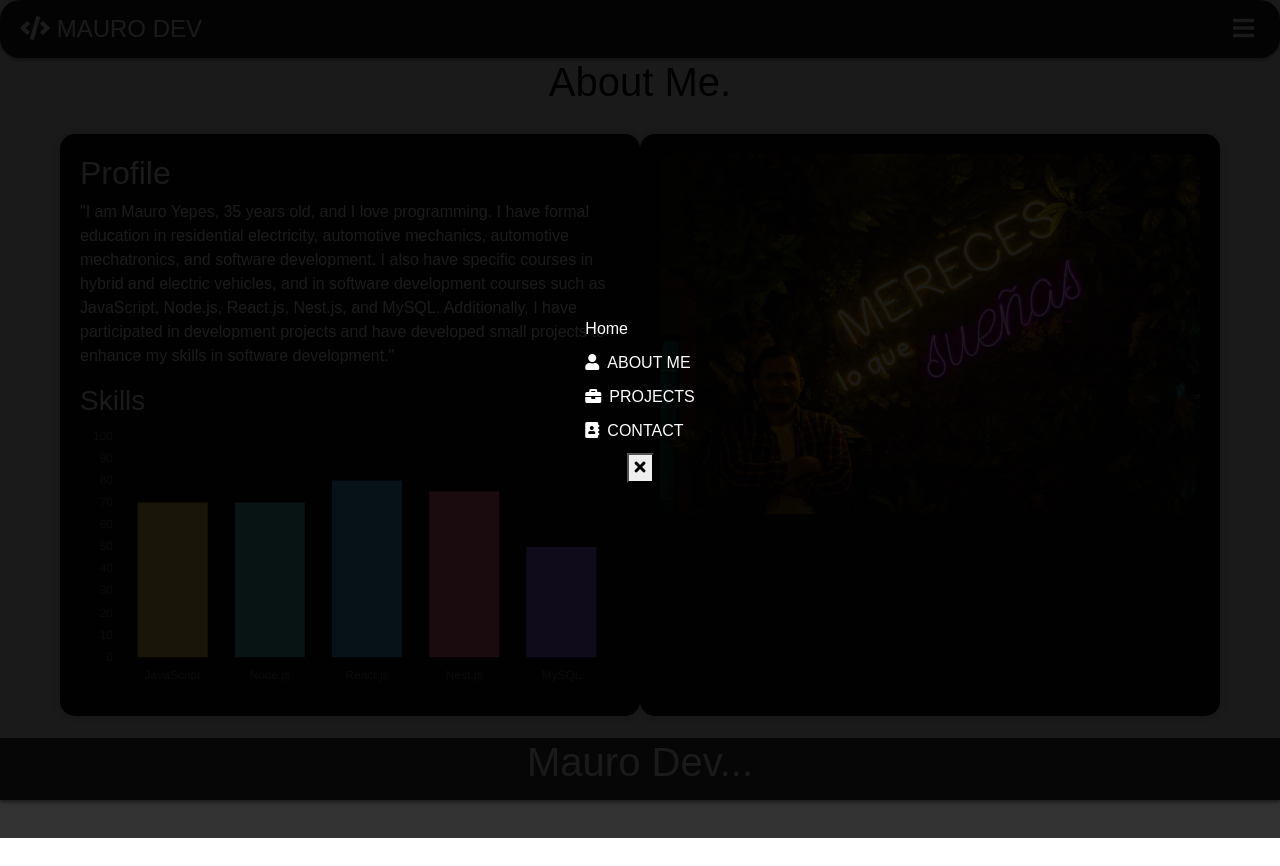
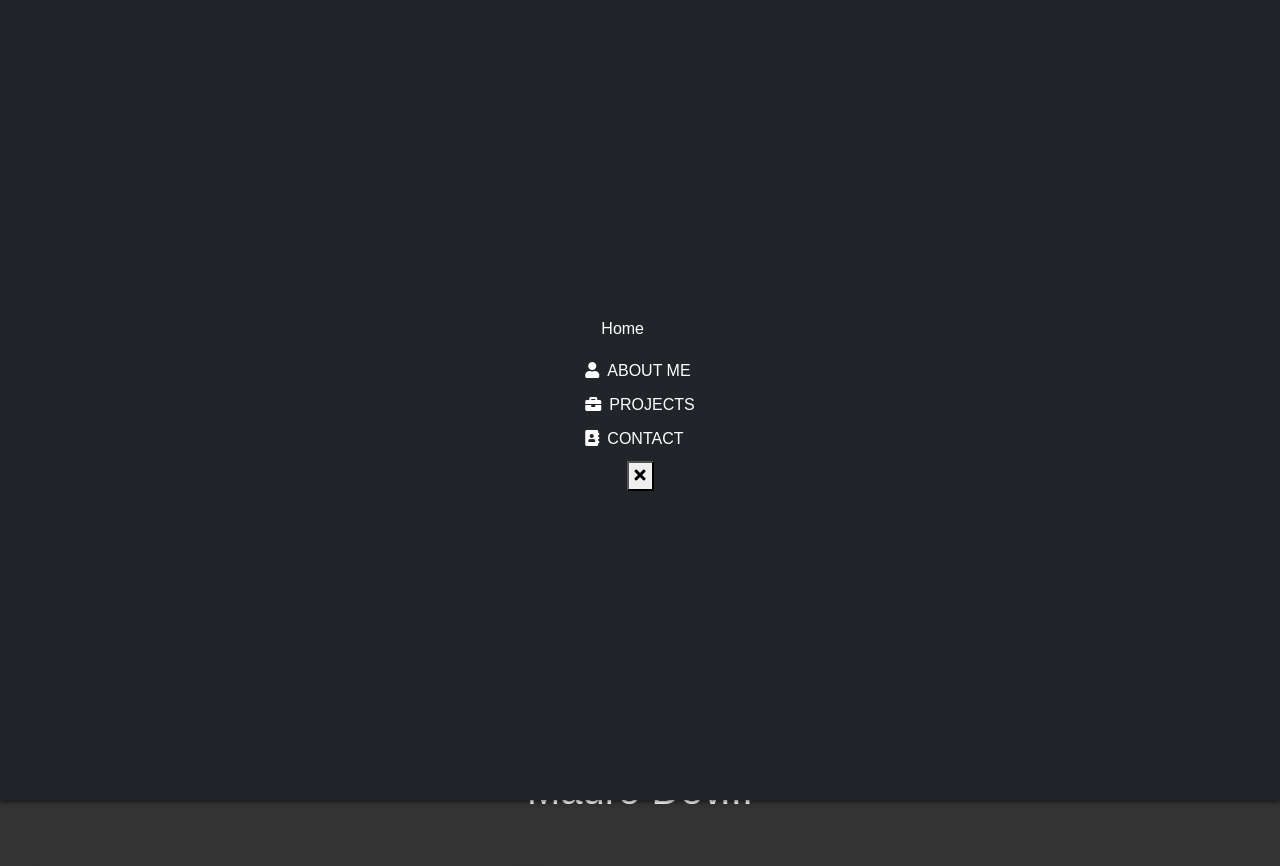
Before and after one commit to MAURO0189/Myproject, a React (Vite) app: page /aboutOf in a window 1280 px wide. Both pictures are taken after a click on the button "Toggle navigation". Before the commit the page ends 838 px from the top, so only its background shows below. Built offline with nearby package versions, Linux system fonts and the light colour scheme; a web font is replaced by a local one.

Commit message:
change style

```diff
--- a/src/components/Header.jsx
+++ b/src/components/Header.jsx
@@ -15,29 +15,32 @@ function Header() {
 
   return (
     <>
-      <header className="header">
-        <div className="header__logo">
-          {/* Coloca aquí tu logo o nombre del sitio */}
-          <i className="fas fa-solid fa-code"></i> MAURO DEV
+      <header className="header bg-dark text-white p-3 px-5 mb-3 d-flex justify-content-between align-items-center">
+        <div className="header__logo container">
+          <Link className="navbar-brand" to="/">
+            <i className="fas fa-solid fa-code"></i> MAURO DEV
+          </Link>
         </div>
-        <button className="header__menuButton" onClick={toggleSidebar}>
-          {/* Ícono de menú (puedes usar otro o un componente de ícono) */}
+        <button
+          className="header__menuButton btn btn-outline-light"
+          data-bs-toggle="collapse"
+          data-bs-target="#navbarNav"
+          aria-controls="navbarNav"
+          aria-expanded="false"
+          aria-label="Toggle navigation"
+          onClick={toggleSidebar}
+        >
           <i className="fas fa-bars"></i>
         </button>
-        {/* Renderizar el sidebar condicionalmente */}
         {sidebarOpen && (
-          <div className="sidebar">
-            {/* Contenido del sidebar */}
-            <ul>
-              <li>
-                <Link
-                  to="/"
-                  style={{ textDecoration: "none", color: "inherit" }}
-                >
+          <div className="sidebar position-fixed top-0 start-0 bg-dark text-white vh-100 p-3">
+            <ul className="nav flex-column">
+              <li className="nav-item">
+                <Link to="/" className="nav-link text-white">
                   Home
                 </Link>
               </li>
-              <li>
+              <li className="nav-item">
                 <i className=" fas fa-user" style={{ marginRight: "8px" }}></i>
                 <Link
                   to="/aboutOf"
@@ -46,7 +49,7 @@ function Header() {
                   ABOUT ME
                 </Link>
               </li>
-              <li>
+              <li className="nav-item">
                 <i
                   className=" fas fa-solid fa-briefcase"
                   style={{ marginRight: "8px" }}
@@ -58,7 +61,7 @@ function Header() {
                   PROJECTS
                 </Link>
               </li>
-              <li>
+              <li className="nav-item">
                 <i
                   className=" fas fa-regular fa-address-book"
                   style={{ marginRight: "8px" }}
@@ -72,7 +75,6 @@ function Header() {
               </li>
             </ul>
             <button className="sidebar__closeButton" onClick={closeSidebar}>
-              {/* Ícono de cerrar (puedes usar otro o un componente de ícono) */}
               <i className="fas fa-times"></i>
             </button>
           </div>
```
